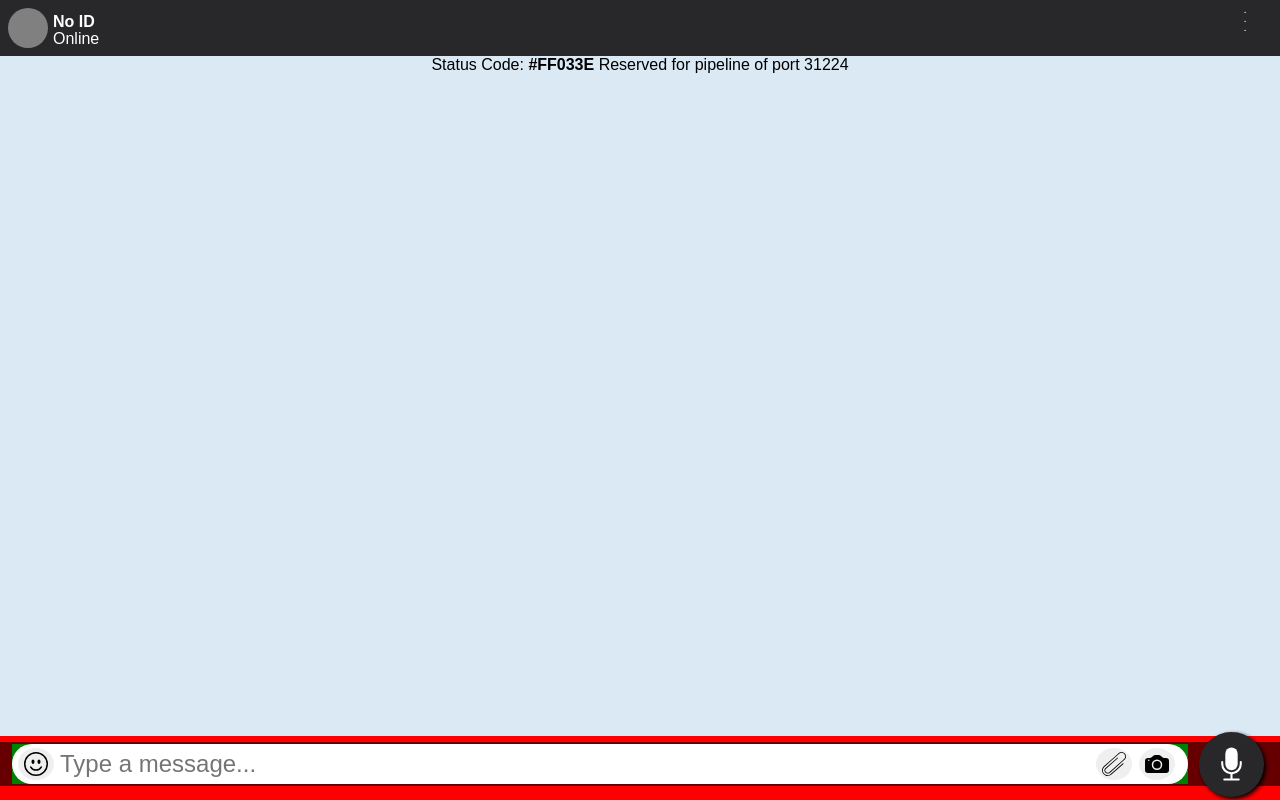
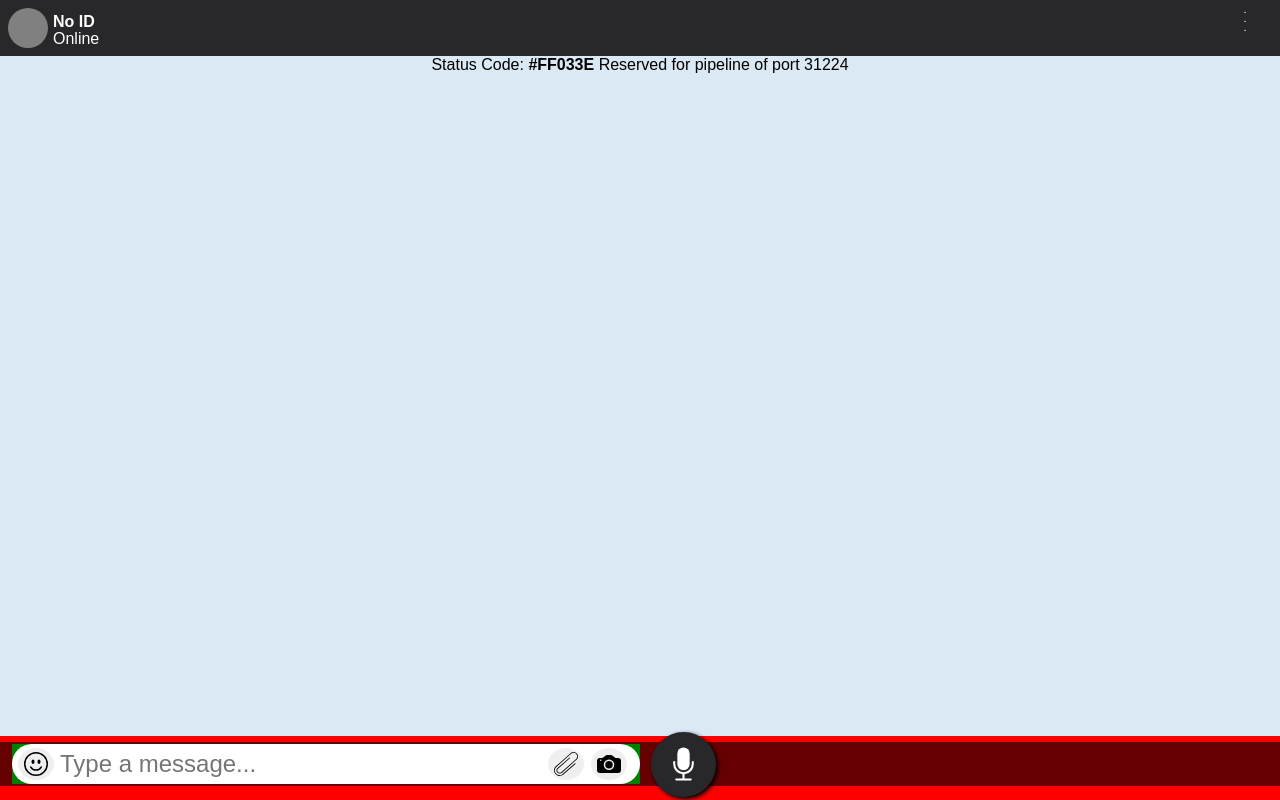
Before and after one commit to Immah007/nodejs-chat-deploy, a website: page public/index.html in a window 1280 px wide. Drawn offline with nearby package versions, Linux system fonts and the light colour scheme; no server answers; a web font is replaced by a local one.

Commit message:
styles.css

```diff
--- a/public/styles.css
+++ b/public/styles.css
@@ -243,7 +243,8 @@
 
 .inputhold {
     height: 90%;
-    flex: 1;
+    flex-shrink: 1;
+    width: 50%;
     position: relative;
     background: green;
     display: flex;
```
